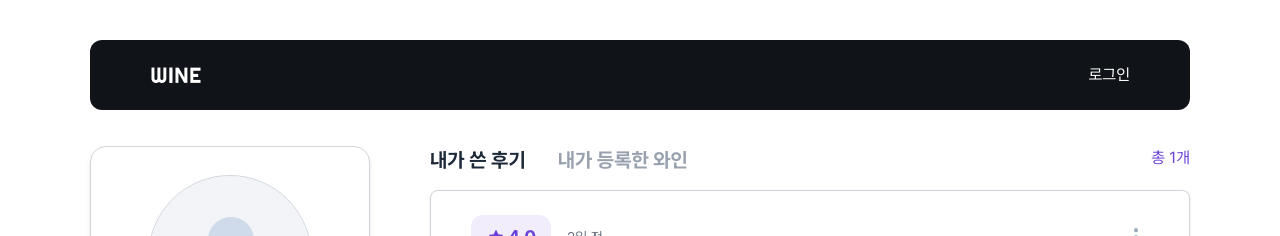
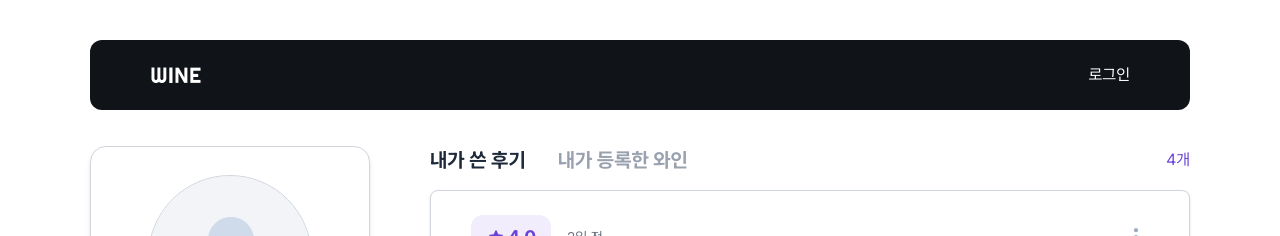
Before and after one commit to codeit-part3-team5/whyne, a Next.js app: page /profile in a window 1280 px wide. Shown: the top 236 px of the page. Built offline with nearby package versions, Linux system fonts and the light colour scheme.

Commit message:
🔧 Chore: 하드코딩된 값들 수정

```diff
--- a/src/app/profile/page.tsx
+++ b/src/app/profile/page.tsx
@@ -1,17 +1,35 @@
 "use client";
+
+import { useState } from "react";
 
 import ProfileHeader from "@/components/profile/ProfileHeader";
 import ProfileTabs from "@/components/profile/ProfileTabs";
 import ReviewCard from "@/components/profile/ReviewCard";
+import reviewsData from "@/mocks/reviewsData.json";
 
 export default function ProfilePage() {
+  const [activeTab, setActiveTab] = useState(1);
+
+  const handleTabClick = (tabId: number) => {
+    setActiveTab(tabId);
+  };
+
+  const reviewCount = reviewsData.list.length;
+  const wineCount = 0; // TODO: 와인 데이터가 있을 때 실제 값으로 변경
+
   return (
     <div>
       <div className="flex flex-row max-tb:flex-col gap-15 max-tb:gap-10 max-mb:gap-7">
         <ProfileHeader />
         <div className="flex flex-col gap-4">
-          <ProfileTabs activeTab={1} handleTabClick={() => {}} reviewCount={1} wineCount={2} />
-          <ReviewCard />
+          <ProfileTabs
+            activeTab={activeTab}
+            handleTabClick={handleTabClick}
+            reviewCount={reviewCount}
+            wineCount={wineCount}
+          />
+          {activeTab === 1 && <ReviewCard />}
+          {activeTab === 2 && <div>와인 목록 (준비중)</div>}
         </div>
       </div>
     </div>
--- a/src/components/profile/ProfileTabs.tsx
+++ b/src/components/profile/ProfileTabs.tsx
@@ -8,24 +8,22 @@ interface ProfileTabsProps {
 }
 
 const TABS = [
-  { id: 1, label: "내가 쓴 후기" },
-  { id: 2, label: "내가 등록한 와인" },
+  { id: 1, label: "내가 쓴 후기", key: "reviewCount" as const },
+  { id: 2, label: "내가 등록한 와인", key: "wineCount" as const },
 ] as const;
 
 export default function ProfileTabs({
   activeTab,
   handleTabClick,
-  reviewCount = 0,
-  wineCount = 0,
+  reviewCount,
+  wineCount,
 }: ProfileTabsProps) {
+  const counts = { reviewCount, wineCount };
+
   const getTabButtonClass = (tabId: number) => {
     const baseClass = "hover:text-[var(--color-purple)] transition-colors";
     const activClass = activeTab === tabId ? "text-gray-800" : "text-gray-400";
     return `${baseClass} ${activClass}`;
-  };
-
-  const getCount = (tabId: number) => {
-    return tabId === 1 ? reviewCount : wineCount;
   };
 
   return (
@@ -41,8 +39,12 @@ export default function ProfileTabs({
           </button>
         ))}
       </div>
-      <div>
-        <span className="text-[var(--color-purple)]">총 {getCount(activeTab)}개</span>
+      <div className="self-center">
+        {TABS.find((tab) => tab.id === activeTab) && (
+          <span className="text-[var(--color-purple)]">
+            {counts[TABS.find((tab) => tab.id === activeTab)!.key]}개
+          </span>
+        )}
       </div>
     </div>
   );
```
